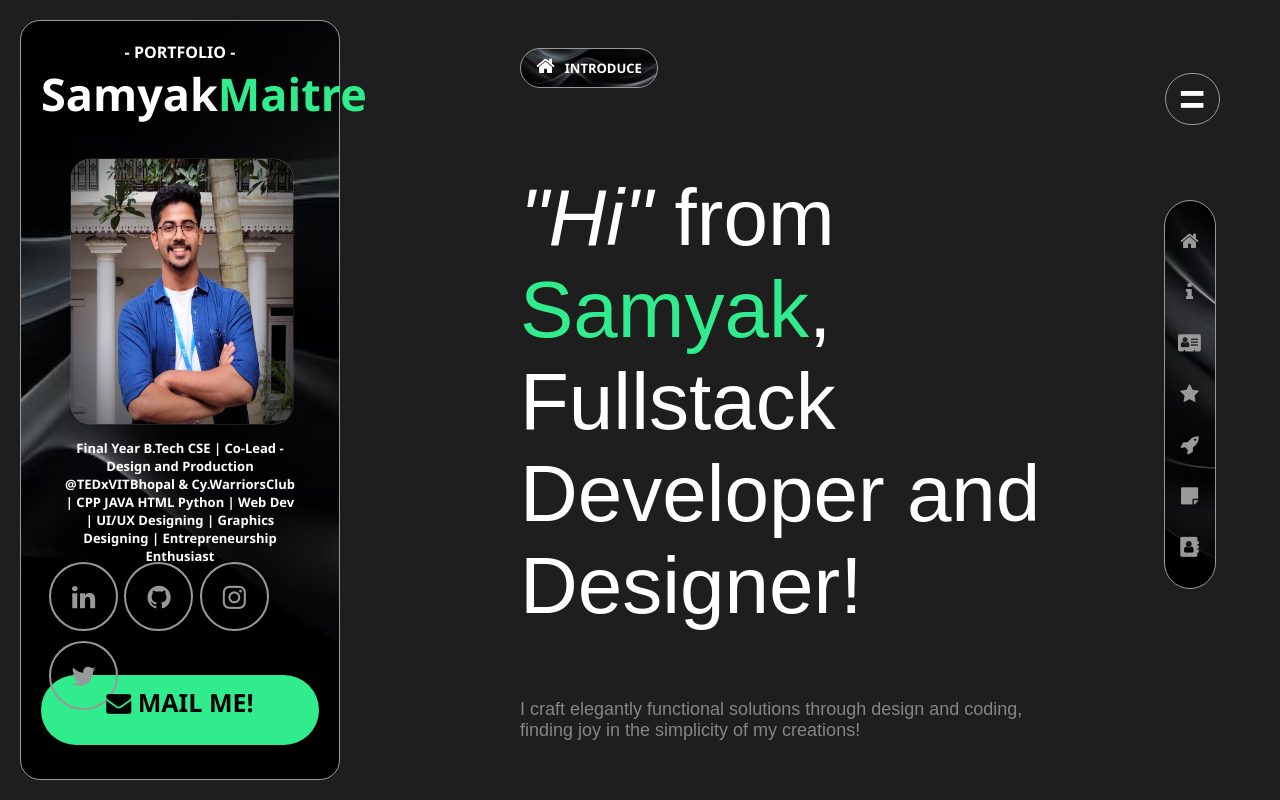
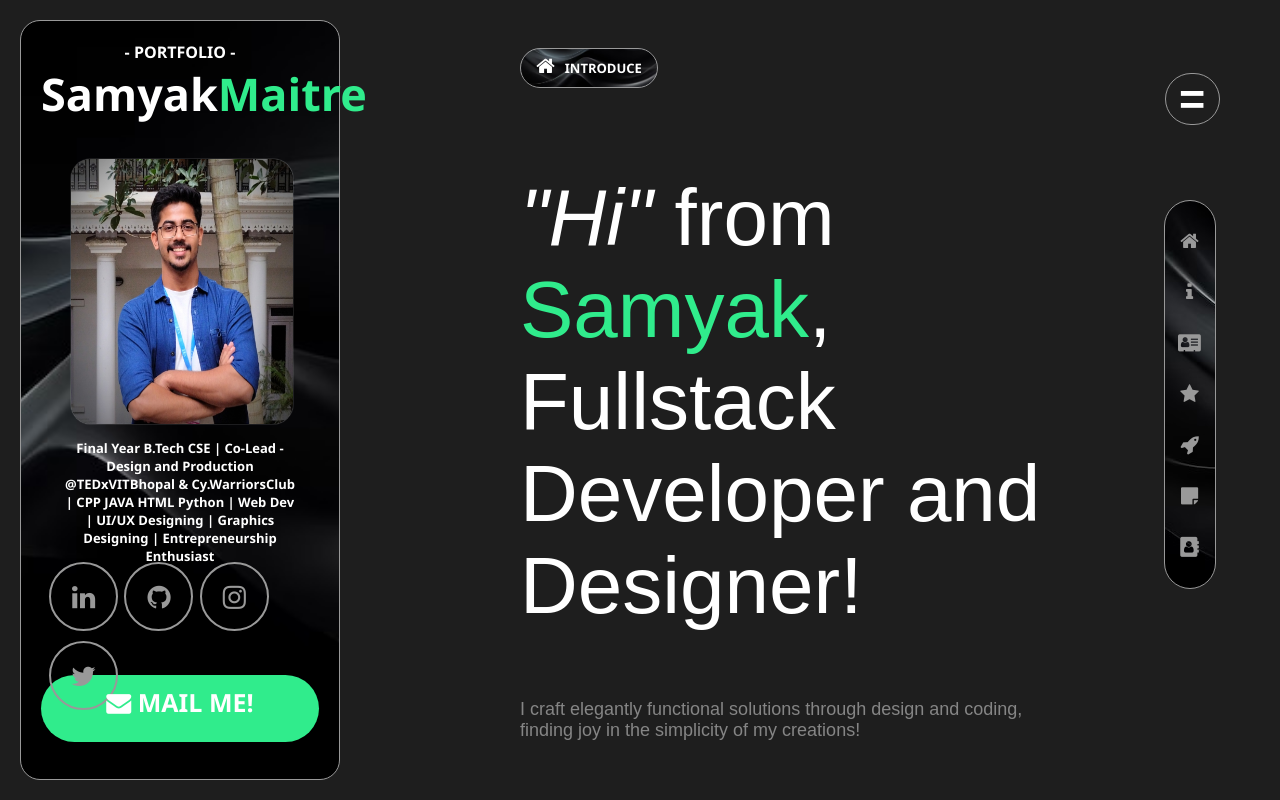
Before and after one commit to samyakmaitre/my_portfolio, a plain HTML site: page index.html in a window 1280 px wide. Drawn offline with nearby package versions, Linux system fonts and the light colour scheme; a web font is replaced by a local one.

Commit message:
mail me button updated

```diff
--- a/index.html
+++ b/index.html
@@ -34,9 +34,10 @@
             <a href="http://instagram.com/samyakmaitre" target="_blank" class="fa fa-instagram"></a>
             <a href="https://twitter.com/samyakmaitre" target="_blank" class="fa fa-twitter"></a>        </div>
 
+        <a href="#section7">
         <div id="mail-button" data-target="#section7">
-            <i class="fa fa-envelope"></i> MAIL ME!
-        </div>
+           <i class="fa fa-envelope"></i> MAIL ME!
+        </div></a>
 
 
 </div>
--- a/style.css
+++ b/style.css
@@ -102,17 +102,23 @@ body {
 
 #mail-button {
     background-color: #30ec8c;
+    color: white;
     font-size: 25px;
     font-family: 'Segoe UI', Tahoma, Geneva, Verdana, sans-serif;
     font-weight: bold;
     text-align: center;
-    padding: 10px 0px 10px 0px;
+    padding: 10px 0px 7px 0px;
     height: 7%;
     border-radius: 50px;
     margin-bottom: 10px;
     transition: 0.5s ease;
 
+
 }
+
+a[href="#section7"] {
+    text-decoration: none;
+  }
 
 #mail-button:hover {
     background-color: transparent;
```
